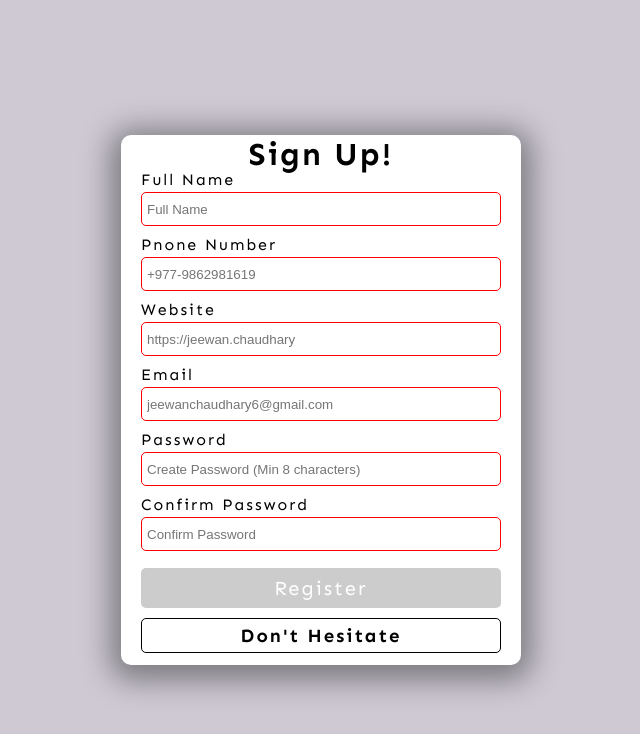
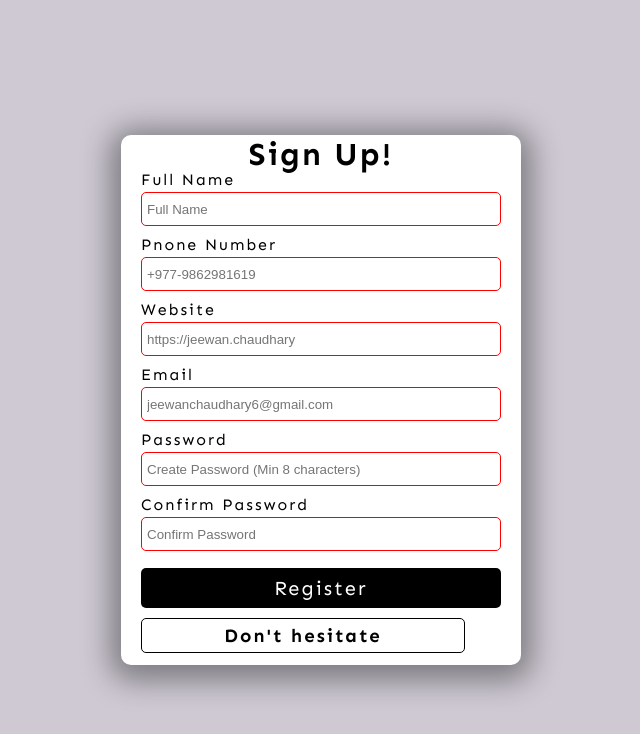
Before and after one commit to JiwanChaudhary/formvalidator-react, a React (Create React App) app: page / in a window 1280 px wide. Shown: the top 734 px of the page, without its empty margins (319-959 px from the left). Built offline with nearby package versions, Linux system fonts and the light colour scheme.

Commit message:
components updated

```diff
--- a/src/form/Button.jsx
+++ /dev/null
@@ -1,10 +0,0 @@
-import React, { useState } from "react";
-import { Button } from "./Form.styled";
-
-const FormButton = () => {
-    const [disabled, isDisabled] = useState(true);
-
-  return <Button disabled={disabled}>Register</Button>;
-};
-
-export default FormButton;
--- a/src/form/ContainerForm.jsx
+++ b/src/form/ContainerForm.jsx
@@ -1,8 +1,16 @@
-import React from "react";
-import { FormContainer, Label, Input } from "./Form.styled";
+import React,{useState} from "react";
+import { FormContainer, Label, Input, Button, Message, MessageContainer } from "./Form.styled";
 import Password from "./Password";
 
-const ContainerForm = () => {
+const ContainerForm = ({form}) => {
+  const [state,setState] = useState(form);
+  const [message, setMessage] = useState(`Don't hesitate`);
+
+  function handleClick() {
+    setState('Oops!')
+    setMessage('Complete the form');
+  }
+
   return (
     <>
       <FormContainer>
@@ -49,7 +57,11 @@ const ContainerForm = () => {
           required
         />
       </FormContainer>
-      <Password />
+      <Password form={'Register'}/>
+      <Button onClick={handleClick}>{state}</Button>
+      <MessageContainer >
+      <Message>{message}</Message>
+      </MessageContainer>
     </>
   );
 };
--- a/src/form/Form.jsx
+++ b/src/form/Form.jsx
@@ -1,27 +1,19 @@
-import React, { useState } from "react";
+import React from "react";
 import {
   Container,
   Heading,
   MainForm,
-  MessageContainer,
-  Message,
 } from "./Form.styled";
 import ContainerForm from "./ContainerForm";
-import FormButton from "./Button";
 
 const Form = () => {
-  const [message, setMessage] = useState(`Don't Hesitate`);
+
   return (
     <Container>
       <Heading>Sign Up!</Heading>
       <MainForm>
-        <ContainerForm />
-        <FormButton />
+        <ContainerForm form={'Register'}/>
       </MainForm>
-
-      <MessageContainer>
-        <Message>{message}</Message>
-      </MessageContainer>
     </Container>
   );
 };
--- a/src/form/Password.jsx
+++ b/src/form/Password.jsx
@@ -13,10 +13,6 @@ const Password = () => {
     let data = [...inputPassword];
     data[index][event.target.name] = event.target.value;
     setInputPassword(data);
-    const { password, confirmPassword } = inputPassword;
-    if (password !== confirmPassword) {
-      alert("Password do not match");
-    } else return;
   }
 
   return (
```
